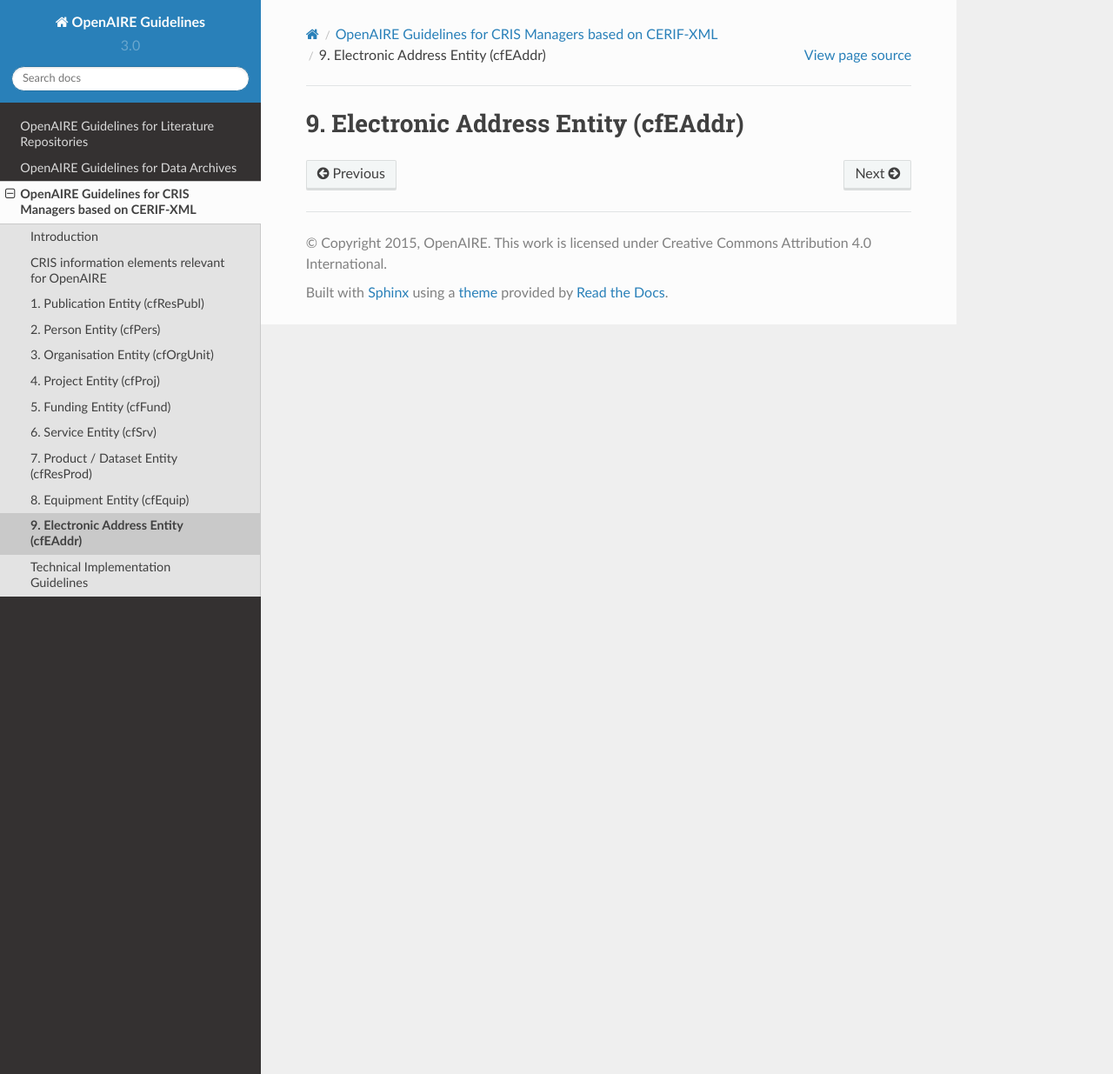
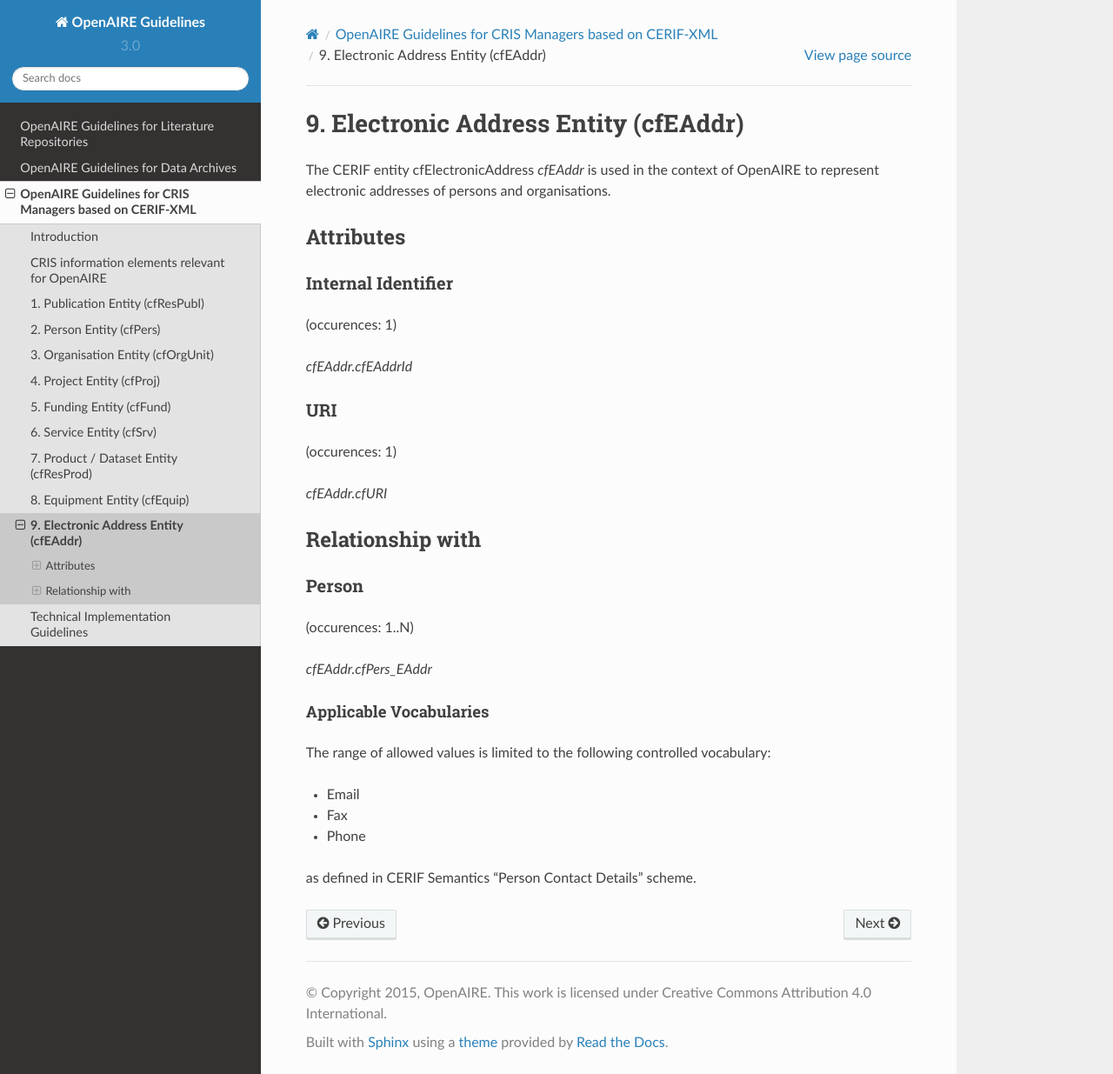
Before and after one commit to openaire/guidelines, a Sphinx documentation site: the page built from docs/cris/cerif_xml_eaddress_entity.rst, in a window 1280 px wide and 1235 px high. Shown: the whole window at 87% size. Built offline with Sphinx 7.4.7 and the Read the Docs theme 2.0.0, drawn with Linux system fonts in a browser that asks for light colours.

```diff
--- a/docs/cris/cerif_xml_eaddress_entity.rst
+++ b/docs/cris/cerif_xml_eaddress_entity.rst
@@ -2,3 +2,43 @@
 
 9. Electronic Address Entity (cfEAddr)
 ======================================
+
+The CERIF entity cfElectronicAddress *cfEAddr* is used in the context of OpenAIRE to represent electronic addresses of persons and organisations.
+
+Attributes
+----------
+
+Internal Identifier
+^^^^^^^^^^^^^^^^^^^
+
+(occurences: 1)
+
+*cfEAddr.cfEAddrId*
+
+URI
+^^^
+
+(occurences: 1)
+
+*cfEAddr.cfURI*
+
+Relationship with
+--------------------
+
+Person
+^^^^^^
+
+(occurences: 1..N)
+
+*cfEAddr.cfPers_EAddr*
+
+Applicable Vocabularies
+"""""""""""""""""""""""
+
+The range of allowed values is limited to the following controlled vocabulary:
+
+* Email
+* Fax
+* Phone
+
+as defined in CERIF Semantics “Person Contact Details” scheme.
--- a/docs/cris/cerif_xml_organisation_entity.rst
+++ b/docs/cris/cerif_xml_organisation_entity.rst
@@ -68,6 +68,7 @@
 * SME
 * Intergovernmental
 * Research Institute
+
 as defined in CERIF Semantics “Organisation Types” scheme.
 
 NUTS code classification
```
